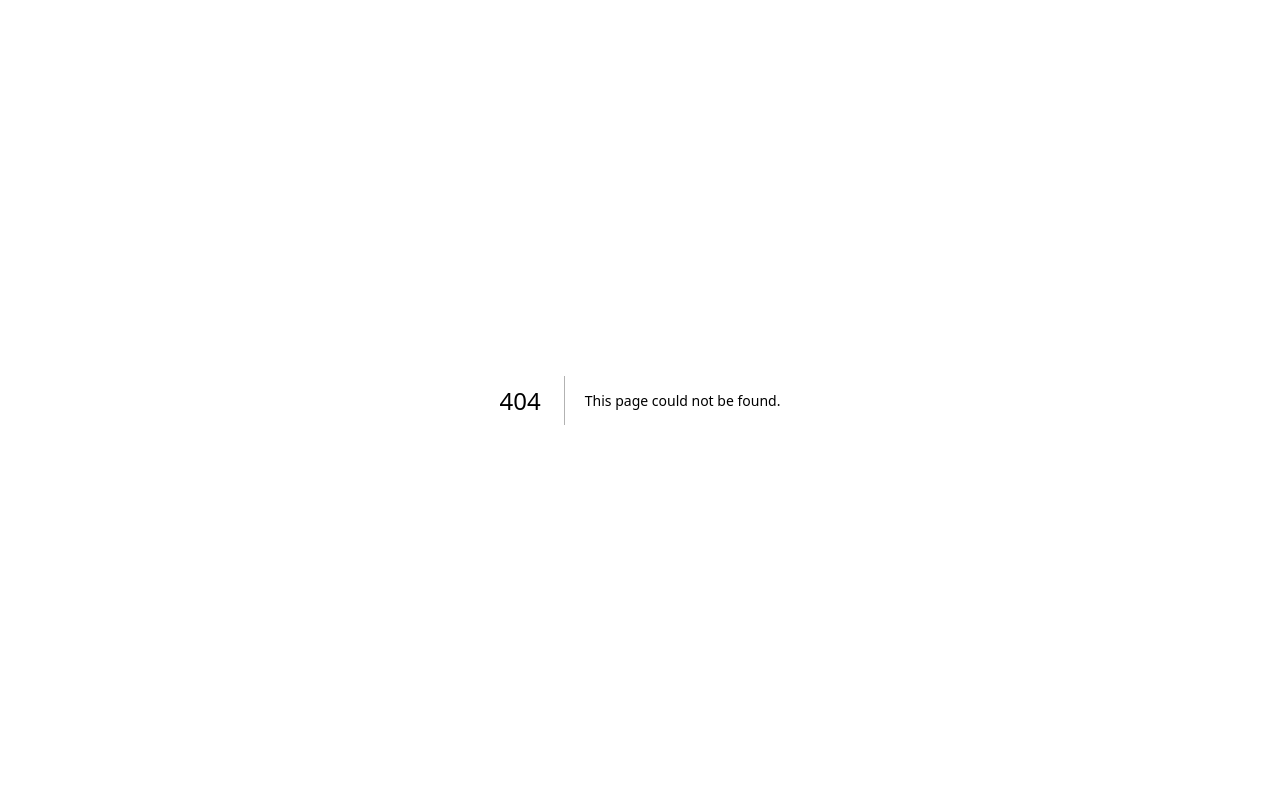
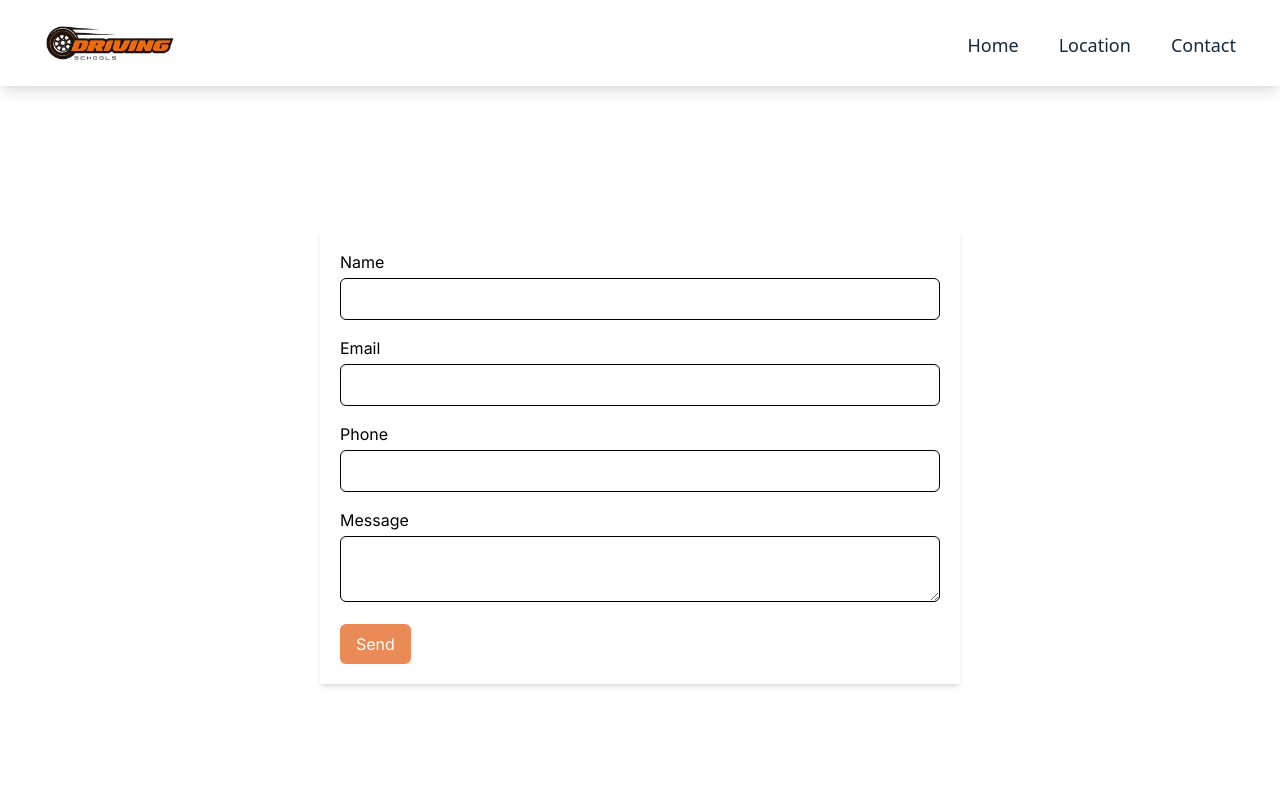
Before and after one commit to ankurGhosh1/prop, a Next.js app: page /contact in a window 1280 px wide. Before the commit this address had no page. Shown: the top 800 px of the page. Built offline with nearby package versions, Linux system fonts and the light colour scheme.

Commit message:
added contact page and functionality

```diff
--- /dev/null
+++ b/src/pages/api/contact.js
@@ -0,0 +1,48 @@
+export default async function handler(req, res) {
+  if (req.method === "POST") {
+    const { name, email, message, phone } = req.body;
+
+    try {
+      const response = await fetch(
+        `https://api.airtable.com/v0/${process.env.NEXT_PUBLIC_AIRTABLE_BASE_ID}/Top Driving Contact Form`,
+        {
+          method: "POST",
+          headers: {
+            Authorization: `Bearer ${process.env.NEXT_PUBLIC_AIRTABLE_API_KEY}`,
+            "Content-Type": "application/json",
+          },
+          body: JSON.stringify({
+            fields: {
+              Name: name,
+              Email: email,
+              Message: message,
+              Phone: phone,
+            },
+          }),
+        }
+      );
+
+      if (response.ok) {
+        res.status(200).json({ message: "Form submitted successfully!" });
+
+        // Send email (using a service like SendGrid, NodeMailer, etc.)
+        // await sendEmail(name, email, message);
+        console.log("Submitted");
+      } else {
+        res.status(500).json({ message: "Error submitting form" });
+      }
+    } catch (error) {
+      res.status(500).json({ message: "Error submitting form", error });
+    }
+  } else {
+    res.status(405).json({ message: "Method not allowed" });
+  }
+}
+
+// Function to send email (placeholder)
+async function sendEmail(name, email, message) {
+  // Implement email sending logic here
+  console.log(
+    `Email sent to admin with message from ${name} (${email}): ${message}`
+  );
+}
--- /dev/null
+++ b/src/pages/contact.js
@@ -0,0 +1,130 @@
+import React, { useState } from "react";
+import Container from "@/components/Container";
+import Layout from "@/components/Layout";
+import { NextSeo } from "next-seo";
+
+function Contact() {
+  const [successToggle, setSuccessToggle] = useState(false);
+  const [formData, setFormData] = useState({
+    name: "",
+    email: "",
+    message: "",
+    phone: "",
+  });
+
+  const handleChange = (e) => {
+    setFormData({ ...formData, [e.target.name]: e.target.value });
+  };
+
+  const handleSubmit = async (e) => {
+    e.preventDefault();
+
+    // Submit the form data to the API route
+    const res = await fetch("/api/contact", {
+      method: "POST",
+      headers: {
+        "Content-Type": "application/json",
+      },
+      body: JSON.stringify(formData),
+    });
+
+    if (res.ok) {
+      setSuccessToggle(true);
+      setFormData({
+        name: "",
+        email: "",
+        message: "",
+        phone: "",
+      });
+    } else {
+      alert("There was a problem submitting your message.");
+    }
+  };
+
+  return (
+    <>
+      <NextSeo
+        title="Contact page"
+        description="Discover the latest articles and insights on various topics."
+        openGraph={{
+          url: "https://www.myblog.com/",
+          title: "Contact page",
+          description:
+            "Discover the latest articles and insights on various topics.",
+          images: [
+            {
+              url: "https://www.myblog.com/home-image.jpg",
+              width: 800,
+              height: 600,
+              alt: "Home Image",
+            },
+          ],
+        }}
+      />
+      <Layout>
+        <Container className="flex flex-col items-center justify-center">
+          <form
+            onSubmit={handleSubmit}
+            className="my-36 bg-white shadow-md w-[640px] max-md:w-full p-5"
+          >
+            <div className="mb-4">
+              <label className="block text-gray-700">Name</label>
+              <input
+                type="text"
+                name="name"
+                value={formData.name}
+                onChange={handleChange}
+                className="mt-1 p-2 w-full border rounded-md"
+                required
+              />
+            </div>
+            <div className="mb-4">
+              <label className="block text-gray-700">Email</label>
+              <input
+                type="email"
+                name="email"
+                value={formData.email}
+                onChange={handleChange}
+                className="mt-1 p-2 w-full border rounded-md"
+                required
+              />
+            </div>
+            <div className="mb-4">
+              <label className="block text-gray-700">Phone</label>
+              <input
+                name="phone"
+                value={formData.phone}
+                onChange={handleChange}
+                className="mt-1 p-2 w-full border rounded-md"
+                required
+              />
+            </div>
+            <div className="mb-4">
+              <label className="block text-gray-700">Message</label>
+              <textarea
+                name="message"
+                value={formData.message}
+                onChange={handleChange}
+                className="mt-1 p-2 w-full border rounded-md"
+                required
+              />
+            </div>
+            <button
+              type="submit"
+              className="bg-orange text-white py-2 px-4 rounded-md"
+            >
+              Send
+            </button>
+          </form>
+          {successToggle ? (
+            <div className="bg-orange px-5 py-3 rounded-xl text-white mb-16">
+              <p>Thank you for your submission!</p>
+            </div>
+          ) : null}
+        </Container>
+      </Layout>
+    </>
+  );
+}
+
+export default Contact;
--- a/src/pages/location/index.js
+++ b/src/pages/location/index.js
@@ -49,7 +49,7 @@ const Location = () => {
             </h1>
             <Link
               href="#allLocation"
-              className="bg-neutral py-3 px-5 rounded-md text-white text-lg"
+              className="bg-orange py-3 px-5 rounded-md text-white text-lg"
             >
               Check all locations{" "}
             </Link>
```
